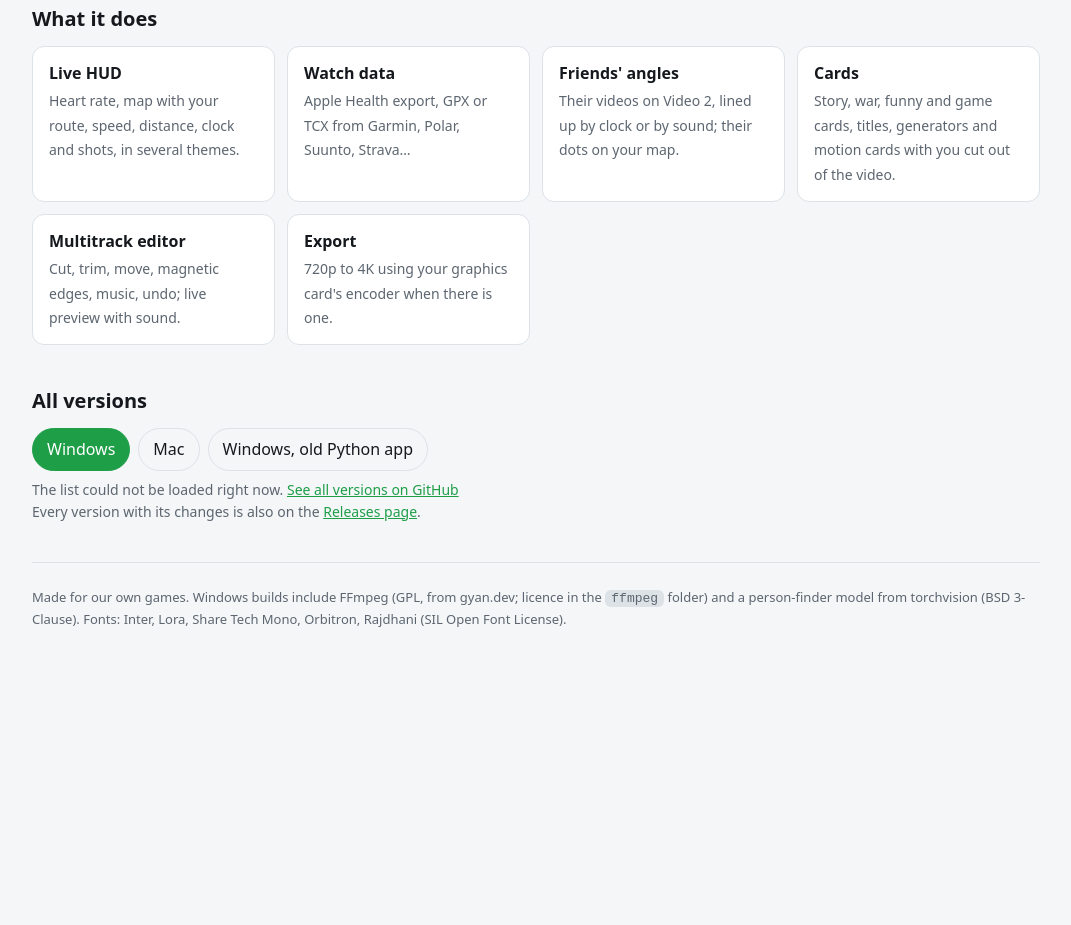
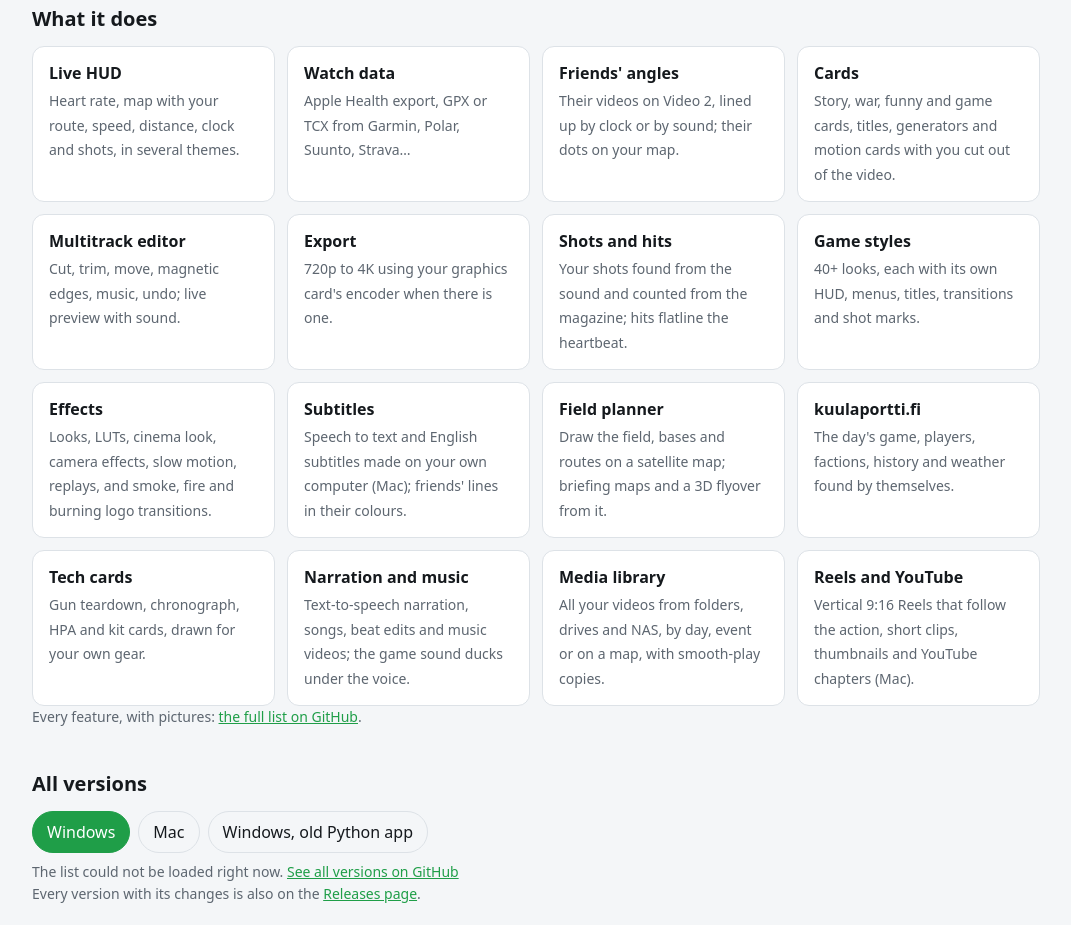
Before and after one commit to uusitalo/airsoft-video-machine, a plain HTML site: page index.html in a window 1280 px wide. Shown: the part 675-1600 px from the top of the page, without its empty margins (104-1175 px from the left). Before the commit the page ends 1353 px from the top, so only its background shows below. Drawn offline with Linux system fonts and the light colour scheme; no server answers.

Commit message:
Effect previews

```diff
--- a/index.html
+++ b/index.html
@@ -106,7 +106,18 @@ code { background: var(--edge); padding: 1px 6px; border-radius: 6px; font-size:
       <div><b>Cards</b><span>Story, war, funny and game cards, titles, generators and motion cards with you cut out of the video.</span></div>
       <div><b>Multitrack editor</b><span>Cut, trim, move, magnetic edges, music, undo; live preview with sound.</span></div>
       <div><b>Export</b><span>720p to 4K using your graphics card's encoder when there is one.</span></div>
+      <div><b>Shots and hits</b><span>Your shots found from the sound and counted from the magazine; hits flatline the heartbeat.</span></div>
+      <div><b>Game styles</b><span>40+ looks, each with its own HUD, menus, titles, transitions and shot marks.</span></div>
+      <div><b>Effects</b><span>Looks, LUTs, cinema look, camera effects, slow motion, replays, and smoke, fire and burning logo transitions.</span></div>
+      <div><b>Subtitles</b><span>Speech to text and English subtitles made on your own computer (Mac); friends' lines in their colours.</span></div>
+      <div><b>Field planner</b><span>Draw the field, bases and routes on a satellite map; briefing maps and a 3D flyover from it.</span></div>
+      <div><b>kuulaportti.fi</b><span>The day's game, players, factions, history and weather found by themselves.</span></div>
+      <div><b>Tech cards</b><span>Gun teardown, chronograph, HPA and kit cards, drawn for your own gear.</span></div>
+      <div><b>Narration and music</b><span>Text-to-speech narration, songs, beat edits and music videos; the game sound ducks under the voice.</span></div>
+      <div><b>Media library</b><span>All your videos from folders, drives and NAS, by day, event or on a map, with smooth-play copies.</span></div>
+      <div><b>Reels and YouTube</b><span>Vertical 9:16 Reels that follow the action, short clips, thumbnails and YouTube chapters (Mac).</span></div>
     </div>
+    <p class="req">Every feature, with pictures: <a href="https://github.com/uusitalo/airsoft-video-machine#everything-it-does">the full list on GitHub</a>.</p>
   </section>
 
   <section>
```
Also changed, not shown: 1 other file.
